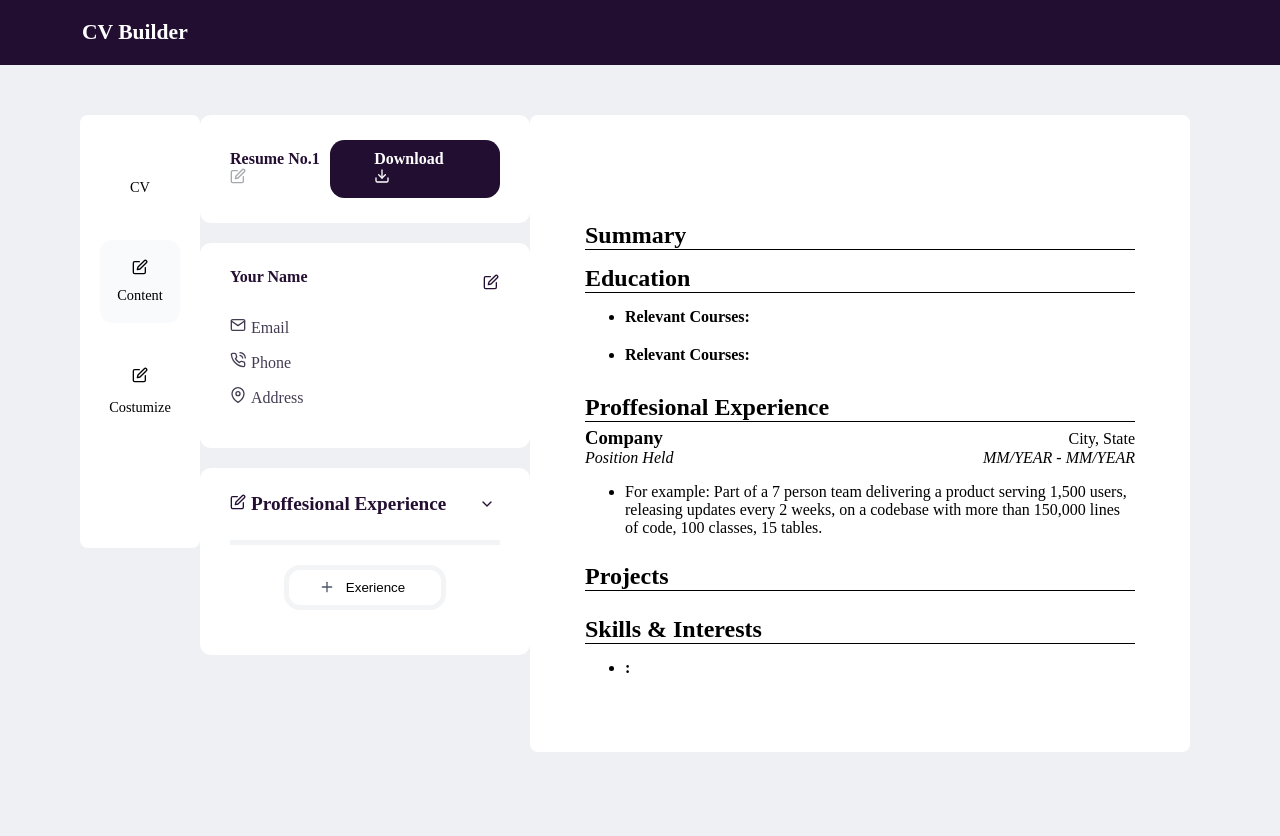
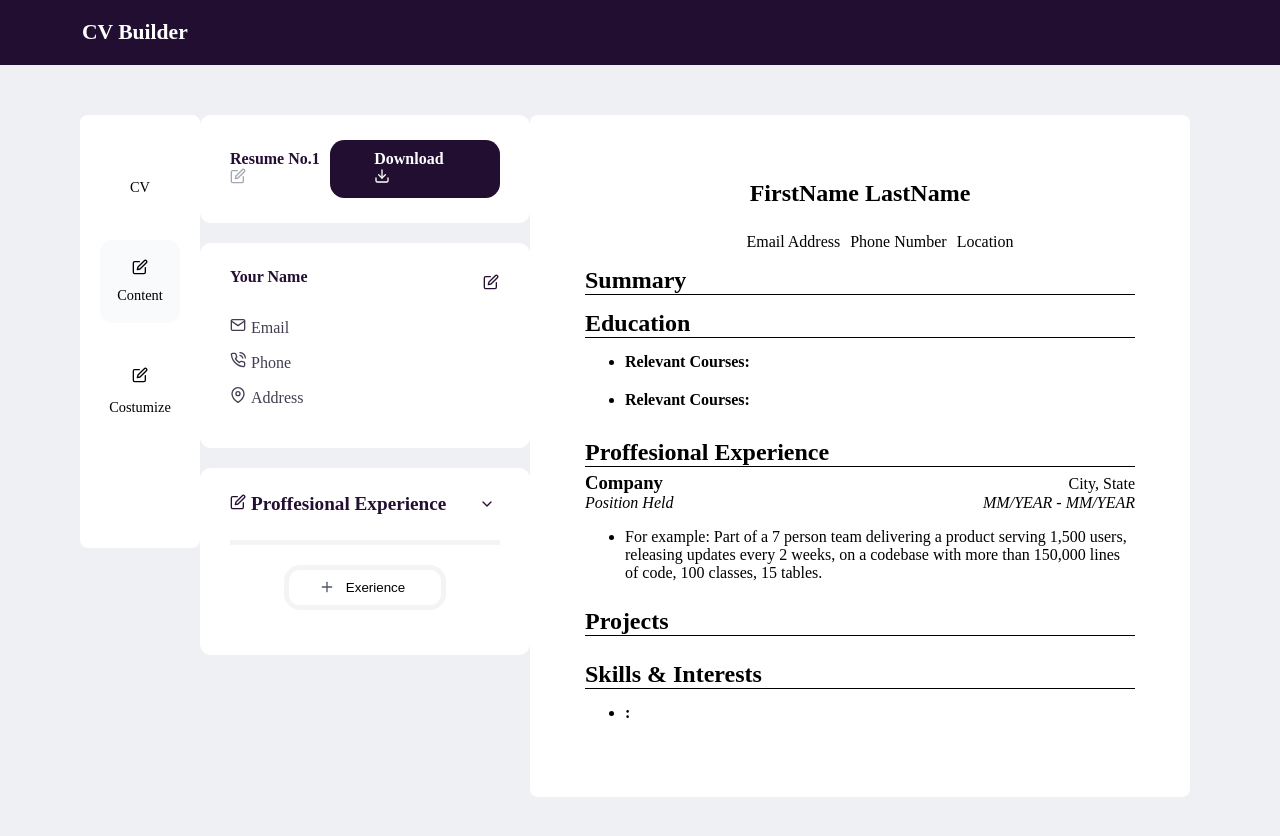
Before and after one commit to dorisashehi/resume, a React (Vite) app: page / in a window 1280 px wide. Shown: the top 836 px of the page. Before the commit the page ends 802 px from the top, so only its background shows below. Built offline with nearby package versions, Linux system fonts and the light colour scheme.

Commit message:
Profile default value added

```diff
--- a/src/Components/CV/index.jsx
+++ b/src/Components/CV/index.jsx
@@ -14,13 +14,13 @@ const CVPaper  = (props) => {
             <div className="col cv-column">
 
                 <div className="cv-name-section row">
-                    <h1 className="cv-name">{ fullName }</h1>
+                    <h1 className="cv-name">{ fullName || 'FirstName LastName' }</h1>
                 </div>
                 <div className="cv-website-section">
                     <ul className='profile-links'>
-                        <li className='item'>{ email }</li>
-                        <li className='item'>{ phone }</li>
-                        <li className='item'>{ location }</li>
+                        <li className='item'>{ email || 'Email Address' }</li>
+                        <li className='item'>{ phone || 'Phone Number' }</li>
+                        <li className='item'>{ location || 'Location' }</li>
 
                         {Object.entries(others).map(([key, value]) => (
                             value !== '' && (
--- a/src/Components/CV/index.scss
+++ b/src/Components/CV/index.scss
@@ -27,6 +27,7 @@ main .col.cv-column{
     flex-direction: row;
     list-style: none;
     justify-content: center;
+    gap: 10px;
   }
 
   main .col.cv-column .profile-links em{
@@ -68,6 +69,10 @@ main .col.cv-column{
     padding-left: 0px;
   }
 
+
+  main .col.cv-column .section-descr .item{
+    margin-bottom: 10px;
+  }
   main .col.cv-column .section-descr .item .name{
     display: flex;
     justify-content: space-between;
```
